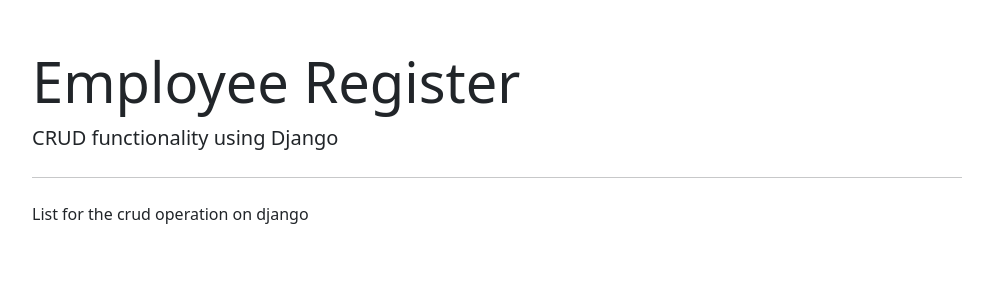
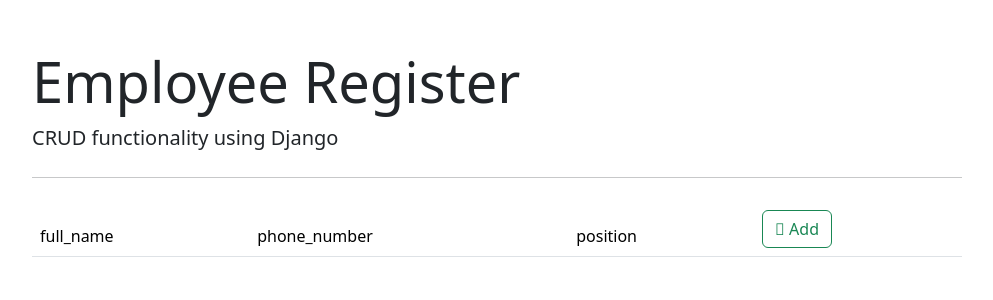
Before and after one commit to minte-atnafu/Django-CRUD, a Django app: page /employee/list/ in a window 1280 px wide. Shown: the top 300 px of the page, without its empty margins (143-1136 px from the left). Run offline with Django 5.2, Linux system fonts and the light colour scheme; data that the repository does not hold is empty.

Commit message:
full functional crud opration for employee_register

```diff
--- a/employee_register/models.py
+++ b/employee_register/models.py
@@ -2,7 +2,7 @@
 
 # Create your models here.
 
-class Postion(models.Model):
+class Position(models.Model):
     title = models.CharField(max_length=50)
     def __str__(self):
         return self.title
@@ -11,4 +11,4 @@
     full_name = models.CharField(max_length=100)
     emp_code = models.CharField(max_length=3)
     phone_number = models.CharField(max_length=15)
-    postion = models.ForeignKey(Postion, on_delete=models.CASCADE)
+    position = models.ForeignKey(Position, on_delete=models.CASCADE)
--- a/employee_register/templates/employee_register/employee_list.html
+++ b/employee_register/templates/employee_register/employee_list.html
@@ -1,5 +1,40 @@
 {% extends "employee_register/base.html" %}
 
 {% block content %}
-<p>List for  the crud operation on django</p>
+<table class="table table borderless">
+    <thead class="border-bottom font-weight-bold">
+        <tr>
+            <td>full_name</td>
+            <td>phone_number</td>
+            <td>position</td>
+            <td>
+                <a href="{% url 'employee_insert'%}" class="btn btn-outline-success">
+                    <i class="fas fa-plus"></i> Add
+                </a>
+            </td>
+        </tr>
+    </thead>
+    <tbody>
+        {%for employee in employee_list%}
+        <tr>
+          <td>{{employee.full_name}}</td>
+          <td>{{employee.phone_number}}</td>
+          <td>{{employee.position}}</td>
+          <td>
+            <a href="{% url 'employee_update' employee.id%}" class="btn text-secondary px-0">
+                <i class="far fa-edit fa-lg"></i>
+            </a>
+            <form action="{% url 'employee_delete' employee.id %}" method="POST" style="display:inline;">
+                {% csrf_token %}
+                <button type="submit" class="btn text-danger px-0">
+                    <i class="far fa-trash-alt fa-lg"></i> delete
+                </button>
+            </form>
+
+          </td>
+        </tr>
+        {% endfor %}
+    </tbody>
+
+</table>
 {% endblock content %}
--- a/employee_register/urls.py
+++ b/employee_register/urls.py
@@ -2,6 +2,8 @@
 from .import  views
 
 urlpatterns = [
-    path('', views.emloyee_form) ,
-    path('list/',  views.employee_list)
+    path('', views.employee_form, name="employee_insert"),
+    path('<int:id>/',views.employee_form, name="employee_update" ),
+    path('delete/<int:id>/', views.employee_delete, name="employee_delete"),
+    path('list/', views.employee_list, name="employee_list"),
 ]
--- a/employee_register/views.py
+++ b/employee_register/views.py
@@ -1,13 +1,35 @@
-from django.shortcuts import render
+from django.shortcuts import render, redirect, get_object_or_404
 from .forms import EmployeeForm
-# Create your views here.
+from .models import Employee
 
 def employee_list(request):
-    return render(request, 'employee_register/employee_list.html',{})
+    # Retrieve all Employee objects
+    context = {'employee_list': Employee.objects.all()}
+    return render(request, 'employee_register/employee_list.html', context)
 
-def emloyee_form(request):
-    form = EmployeeForm()
-    return  render(request, 'employee_register/employee_form.html',{'form':form})
+def employee_form(request, id=0):
+    if request.method == "GET":
+        if id == 0:  # For creating a new employee
+            form = EmployeeForm()
+        else:  # For editing an existing employee
+            employee = get_object_or_404(Employee, pk=id)
+            form = EmployeeForm(instance=employee)
+        return render(request, 'employee_register/employee_form.html', {'form': form})
 
-def employee_delete(request):
-    return
+    else:  # Handle POST request
+        if id == 0:  # Creating a new employee
+            form = EmployeeForm(request.POST)
+        else:  # Editing an existing employee
+            employee = get_object_or_404(Employee, pk=id)
+            form = EmployeeForm(request.POST, instance=employee)
+
+        if form.is_valid():
+            form.save()
+            return redirect('employee_list')  # Use named URL for redirection
+        return render(request, 'employee_register/employee_form.html', {'form': form})
+
+def employee_delete(request,id):
+    # Handle deletion of an employee
+    employee = Employee.objects.get(pk=id)
+    employee.delete()
+    return redirect('/employee/list')
--- /dev/null
+++ b/package.json
@@ -0,0 +1,5 @@
+{
+  "dependencies": {
+    "@fortawesome/fontawesome-free": "^6.7.1"
+  }
+}
```
Also changed, not shown: employee_register/forms.py (+6 -3 lines), employee_register/templates/employee_register/employee_form.html (+13 -1 lines), employee_register/migrations/0002_rename_postion_position_and_more.py (added), package-lock.json (added).
